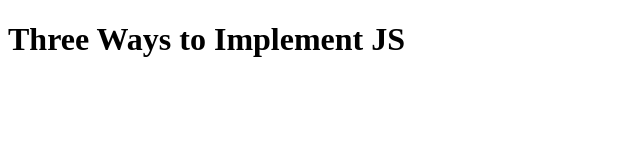
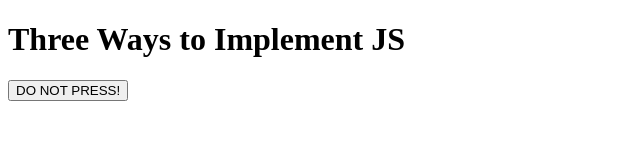
Before and after one commit to samian96/COMP002LectureActivity1.2, a plain HTML site: page index.html in a window 1280 px wide. Shown: the whole page, without its empty margins (0-640 px from the left). Drawn offline with Linux system fonts and the light colour scheme.

Commit message:
added embedded code on buttom

```diff
--- a/index.html
+++ b/index.html
@@ -11,6 +11,9 @@
     <script>
         console.log("Hello, World!");
     </script>
+    <!--Method 2: External script-->
     <script src="script.js"></script>
+    <!--Method 3:Embeded code inside HTML element-->
+    <button onclick="alert('Boom!')">DO NOT PRESS!</button>
 </body>
 </html>
```
